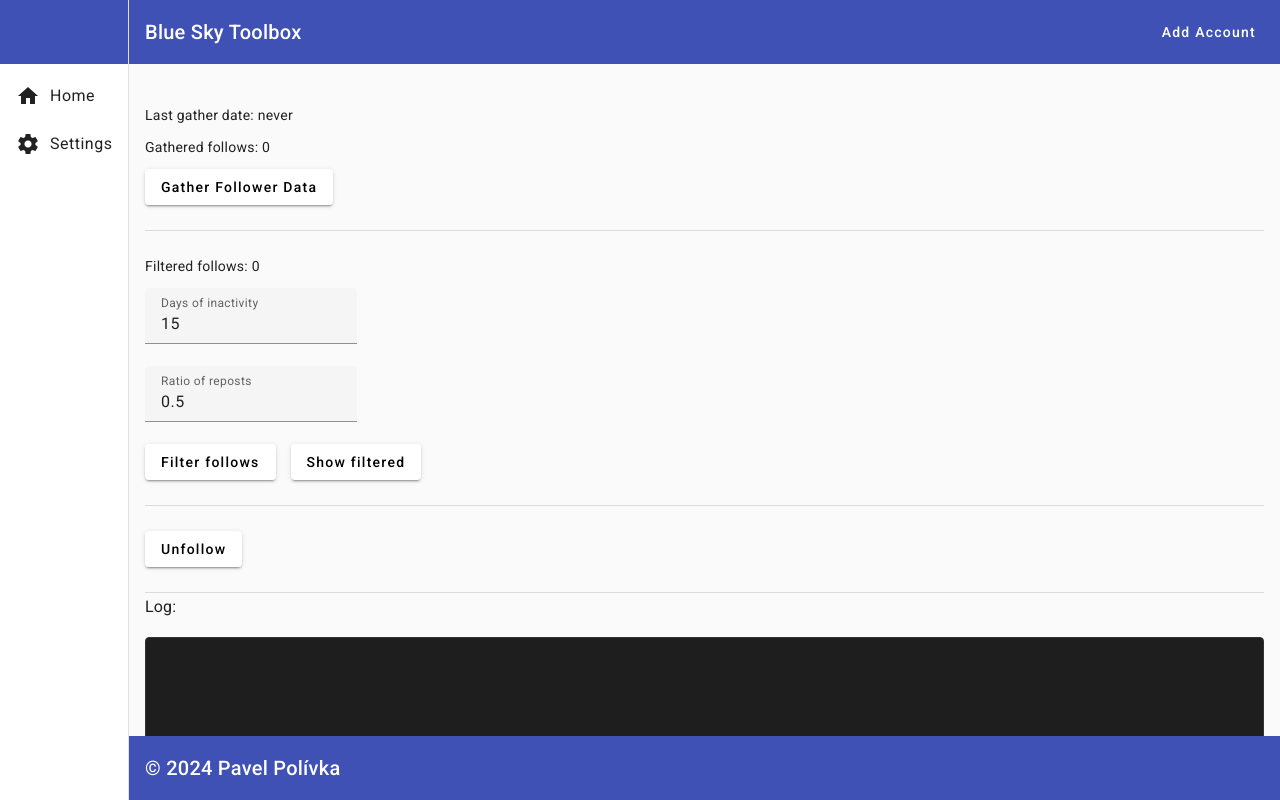
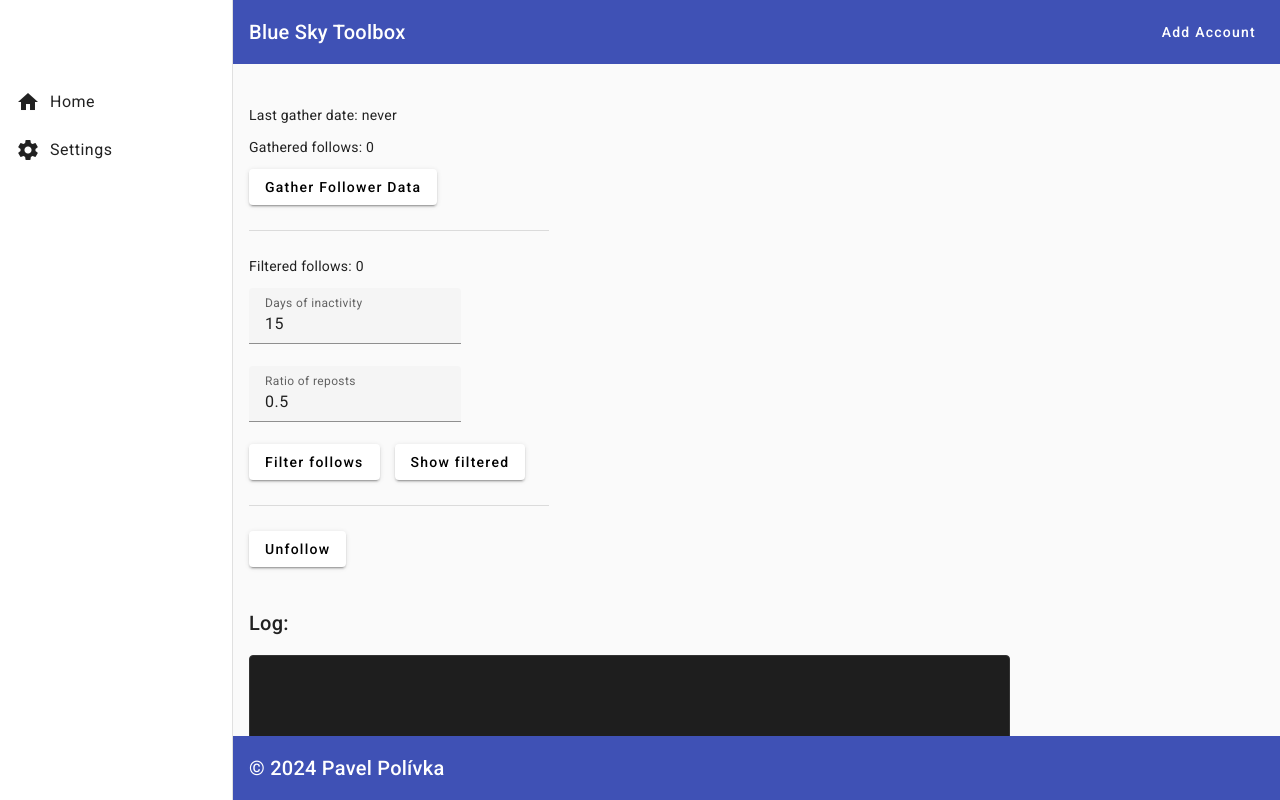
Before and after one commit to PavlikPolivka/bsky-toolbox, an Angular app: page /cleanup in a window 1280 px wide. Built offline with nearby package versions, Linux system fonts and the light colour scheme.

Commit message:
small design changes

```diff
--- a/src/app/components/cleanup/cleanup.component.html
+++ b/src/app/components/cleanup/cleanup.component.html
@@ -1,3 +1,5 @@
+<div class="layout">
+  <div class="left">
     <div class="section">
       <p *ngIf="gatherDate">Last gather date: {{gatherDate | date: "MM-dd-yyyy HH:mm:ss"}}</p>
       <p *ngIf="!gatherDate">Last gather date: never</p>
@@ -29,7 +31,8 @@
     <div class="section">
       <button mat-raised-button (click)="unfollow()">Unfollow</button>
     </div>
-<mat-divider/>
-
-<h3>Log:</h3>
+  </div>
+  <div class="right">
     <app-console [logger]="logger"/>
+  </div>
+</div>
--- a/src/app/components/cleanup/cleanup.component.scss
+++ b/src/app/components/cleanup/cleanup.component.scss
@@ -6,3 +6,17 @@
   display: flex;
   gap: 15px;
 }
+
+.layout {
+  display: flex;
+  gap: 15px;
+  flex-wrap: wrap;
+}
+
+.left {
+  min-width: 300px;
+}
+
+.right {
+  width: 75%;
+}
--- a/src/app/components/console/console.component.html
+++ b/src/app/components/console/console.component.html
@@ -1,5 +1,7 @@
-<div class="console">
+<h2>Log:</h2>
+<div #scrollContainer class="console">
   <div *ngFor="let log of logger.logs$ | async">
     {{ log }}
   </div>
 </div>
+<button mat-raised-button (click)="clean()" class="clean">Clean</button>
--- a/src/app/components/console/console.component.scss
+++ b/src/app/components/console/console.component.scss
@@ -9,4 +9,9 @@
   height: 300px;
   overflow-y: auto;
   white-space: pre-wrap;
+  margin-bottom: 25px;
 }
+
+.clean {
+  float: right;
+}
--- a/src/app/components/console/console.component.ts
+++ b/src/app/components/console/console.component.ts
@@ -1,17 +1,30 @@
-// @ts-ignore
-import {Component, Input} from '@angular/core';
+import {AfterViewChecked, Component, ElementRef, Input, ViewChild} from '@angular/core';
 import {Logger} from './logger';
-// @ts-ignore
 import {CommonModule} from '@angular/common';
+import {MatButtonModule} from '@angular/material/button';
 
 @Component({
   selector: 'app-console',
-  imports: [CommonModule],
+  imports: [CommonModule, MatButtonModule],
   templateUrl: './console.component.html',
   styleUrl: './console.component.scss'
 })
-export class ConsoleComponent {
+export class ConsoleComponent implements AfterViewChecked {
+
+  @ViewChild('scrollContainer') scrollContainer!: ElementRef;
 
   @Input() logger!: Logger;
 
+  ngAfterViewChecked(): void {
+    this.scrollToBottom();
+  }
+
+  scrollToBottom(): void {
+    const container = this.scrollContainer.nativeElement;
+    container.scrollTop = container.scrollHeight;
+  }
+
+  clean() {
+    this.logger.clr();
+  }
 }
--- a/src/app/components/console/logger.ts
+++ b/src/app/components/console/logger.ts
@@ -10,4 +10,8 @@
     this.logSubject.next([...currentLogs, message]);
   }
 
+  clr(): void {
+    this.logSubject.next([]);
+  }
+
 }
--- a/src/app/components/side-menu/side-menu.component.css
+++ b/src/app/components/side-menu/side-menu.component.css
@@ -2,4 +2,9 @@
   display: flex;
   align-items: center;
   gap: 10px;
+  min-width: 200px;
 }
+
+.list {
+  margin-top: 70px;
+}
--- a/src/app/components/side-menu/side-menu.component.html
+++ b/src/app/components/side-menu/side-menu.component.html
@@ -1,5 +1,4 @@
-<mat-toolbar color="primary"></mat-toolbar>
-<mat-nav-list>
+<mat-nav-list class="list">
   <a mat-list-item routerLink="/home">
     <div class="menu-item">
       <mat-icon>home</mat-icon> Home
```
Lines whose indentation alone changed are shown as unchanged.
